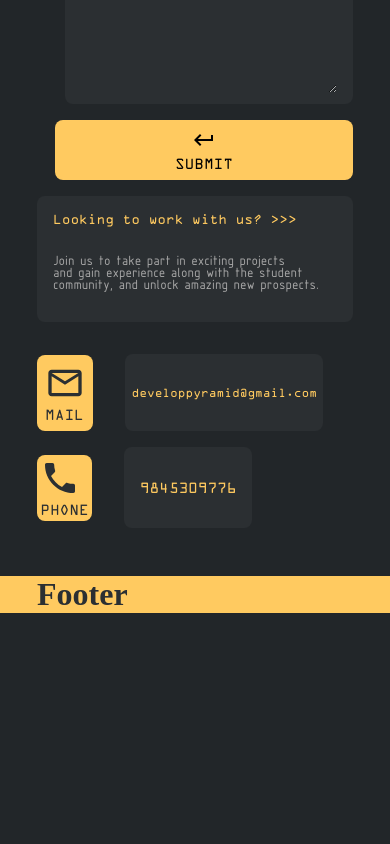
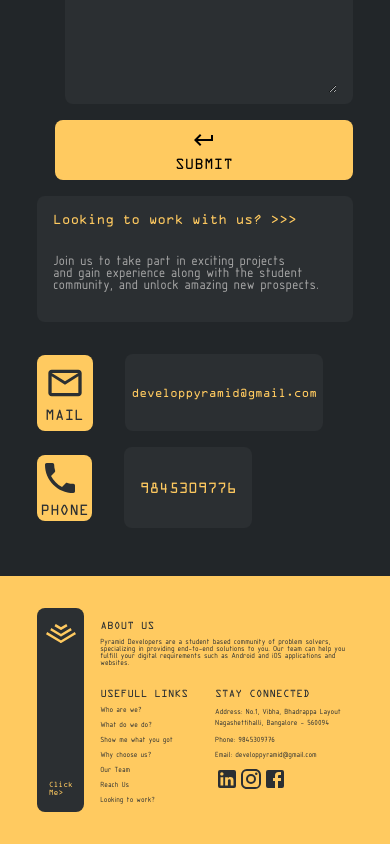
Before and after one commit to PyramidDevelopers/react-trainee, a React (Create React App) app: page / in a window 390 px wide. Shown: the part 3348-4192 px from the top of the page. Before the commit the page ends 3993 px from the top, so only its background shows below. Built offline with nearby package versions, Linux system fonts and the light colour scheme.

Commit message:
Add Footer : 1. Footer section of the App. 2. Mobile Responsiveness is taken care of

```diff
--- /dev/null
+++ b/src/components/Footer/ClickMe.css
@@ -0,0 +1,31 @@
+.clickme-btn {
+  background-color: var(--grey);
+  font-family: "OCRAExtended", sans-serif;
+  color: var(--orange);
+  display: flex;
+  flex-direction: column;
+  justify-content: space-between;
+  align-items: center;
+  padding: 1rem 0.3rem;
+  width: 15%;
+  border-radius: 0.5rem;
+  font-size: 0.5rem;
+}
+
+.clickme-logo {
+  width: 80%;
+}
+
+.clickme-text {
+  text-align: left;
+}
+
+@media (min-width: 650px) {
+  .clickme-btn {
+    font-size: 1.3rem;
+    width: 8%;
+  }
+  .clickme-logo {
+    width: 70%;
+  }
+}
--- /dev/null
+++ b/src/components/Footer/ClickMe.js
@@ -0,0 +1,17 @@
+import React from "react";
+import logo from "../../assets/Group-8.svg";
+import "./ClickMe.css";
+
+function ClickMe() {
+  return (
+    <button className="clickme-btn">
+      <img className="clickme-logo" src={logo} alt="Pyramid Developers Logo" />
+      <span className="clickme-text">
+        Click <br />
+        Me&gt;
+      </span>
+    </button>
+  );
+}
+
+export default ClickMe;
--- a/src/components/Footer/Footer.css
+++ b/src/components/Footer/Footer.css
@@ -3,7 +3,83 @@
   color: var(--grey);
 }
 
+.footer-margin {
+  margin-bottom: 0%;
+}
+
 .footer-container {
   width: 90%;
   margin: 0 auto;
+  padding: 2rem 0;
+  font-size: 0.5rem;
+  display: flex;
+  justify-content: space-between;
 }
+
+.footer-info {
+  display: flex;
+  justify-content: space-between;
+  width: 80%;
+  flex-direction: column;
+  font-family: "ISOCPEUR", sans-serif;
+}
+
+.footer-links-connected {
+  display: flex;
+  justify-content: space-between;
+}
+
+.footer-info h3 {
+  font-family: "OCRAExtended", sans-serif;
+  font-size: 0.7rem;
+  font-weight: 100;
+  margin-bottom: 0.5rem;
+}
+
+.footer-links {
+  width: 50%;
+}
+
+.footer-stayconnected {
+  width: 60%;
+}
+
+.footer-address-text {
+  line-height: 1.4;
+}
+
+@media (min-width: 650px) {
+  .footer-info {
+    flex-direction: row;
+    font-size: 1.2rem;
+    width: 90%;
+    justify-content: space-between;
+  }
+
+  .footer-info h3 {
+    font-size: 2rem;
+  }
+
+  .footer-aboutus {
+    width: 30%;
+    line-height: 1.2;
+  }
+
+  .footer-links-connected {
+    width: 65%;
+  }
+
+  .footer-links {
+    width: 50%;
+  }
+
+  .footer-stayconnected {
+    width: 50%;
+    font-size: 1.1rem;
+  }
+
+  .footer-social-links > * {
+    font-size: 3rem;
+    color: #000000;
+  }
+}
--- a/src/components/Footer/Footer.js
+++ b/src/components/Footer/Footer.js
@@ -1,12 +1,121 @@
 import React from "react";
+import { Link } from "react-scroll";
+import { LinkedIn, Facebook, Instagram } from "@material-ui/icons";
 import "./Footer.css";
+import ClickMe from "./ClickMe";
 
 function Footer() {
   return (
     <div className="footer-background">
-      <div className="container center">
+      <div className="container center footer-margin">
         <div className="footer-container">
-          <h1>Footer</h1>
+          <ClickMe />
+          <div className="footer-info">
+            <div className="footer-aboutus">
+              <h3 className="footer-aboutus-heading">ABOUT US</h3>
+              <p className="footer-aboutus-info">
+                Pyramid Developers are a student based community of problem
+                solvers, specializing in providing end-to-end solutions to you.
+                Our team can help you fulfill your digital requirements such as
+                Android and iOS applications and websites.
+              </p>
+            </div>
+
+            <div className="footer-links-connected">
+              <div className="footer-links">
+                <h3>USEFULL LINKS</h3>
+                <Link
+                  activeClass="active"
+                  to="about"
+                  smooth={true}
+                  duration={1000}
+                >
+                  <p>Who are we?</p>
+                </Link>
+                <Link
+                  activeClass="active"
+                  to="what"
+                  smooth={true}
+                  duration={1000}
+                >
+                  <p>What do we do?</p>
+                </Link>
+                <Link
+                  activeClass="active"
+                  to="showcase"
+                  smooth={true}
+                  duration={1000}
+                >
+                  <p>Show me what you got</p>
+                </Link>
+                <Link
+                  activeClass="active"
+                  to="why"
+                  smooth={true}
+                  duration={1000}
+                >
+                  <p>Why choose us?</p>
+                </Link>
+                <Link
+                  activeClass="active"
+                  to="team"
+                  smooth={true}
+                  duration={1000}
+                >
+                  <p>Our Team</p>
+                </Link>
+                <Link
+                  activeClass="active"
+                  to="contact"
+                  smooth={true}
+                  duration={1000}
+                >
+                  <p>Reach Us</p>
+                </Link>
+                <Link
+                  activeClass="active"
+                  to="contact"
+                  smooth={true}
+                  duration={1000}
+                >
+                  <p>Looking to work?</p>
+                </Link>
+              </div>
+
+              <div className="footer-stayconnected">
+                <h3>STAY CONNECTED</h3>
+                <p class="footer-address-text">
+                  Address: No.1, Vibha, Bhadrappa Layout
+                  <br /> Nagashettihalli, Bangalore - 560094
+                </p>
+                <p>Phone: 9845309776</p>
+                <p>Email: developpyramid@gmail.com</p>
+                <div className="footer-social-links">
+                  <a
+                    href="https://www.linkedin.com/company/pyramid-developers/"
+                    target="_blank"
+                    rel="noreferrer"
+                  >
+                    <LinkedIn />
+                  </a>
+                  <a
+                    href="http://www.instagram.com/pyramid_developers/"
+                    target="_blank"
+                    rel="noreferrer"
+                  >
+                    <Instagram />
+                  </a>
+                  <a
+                    href="https://www.facebook.com/PyramidDeveloper"
+                    target="_blank"
+                    rel="noreferrer"
+                  >
+                    <Facebook />
+                  </a>
+                </div>
+              </div>
+            </div>
+          </div>
         </div>
       </div>
     </div>
--- a/src/components/ShowcaseWork/ShowcaseWork.js
+++ b/src/components/ShowcaseWork/ShowcaseWork.js
@@ -54,7 +54,7 @@ function ShowcaseWork() {
   });
   return (
     <div className="container center">
-      <div className="showcase-container">
+      <div className="showcase-container" id="showcase">
         <div className="showcase-title">
           <h2>SHOW ME WHAT YOU GOT</h2>
         </div>
--- a/src/components/Team/Team.js
+++ b/src/components/Team/Team.js
@@ -44,7 +44,7 @@ function Team() {
 
   return (
     <div className="container center">
-      <div className="team-container">
+      <div className="team-container" id="team">
         <div className="team-title">
           <h2>OUR TEAM</h2>
           <section className="team-members">{teamDisplay}</section>
--- a/src/components/Why/Why.js
+++ b/src/components/Why/Why.js
@@ -6,7 +6,7 @@ import WhyRightImage from "../../assets/choose-right.png";
 function Why() {
   return (
     <div className="container center">
-      <div className="why-container">
+      <div className="why-container" id="why">
         <section className="why-left">
           <h2 className="why-title">
             WHY CHOOSE US <span className="question-mark">?</span>
--- a/src/index.css
+++ b/src/index.css
@@ -41,6 +41,7 @@ img {
 a {
   color: inherit;
   text-decoration: none;
+  cursor: pointer;
 }
 
 input {
```
